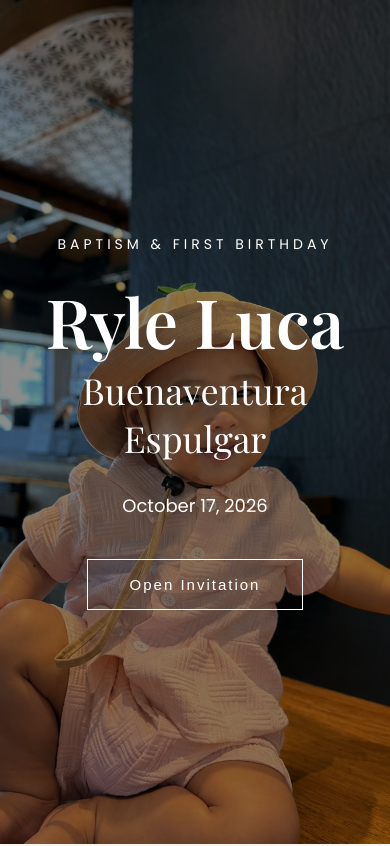
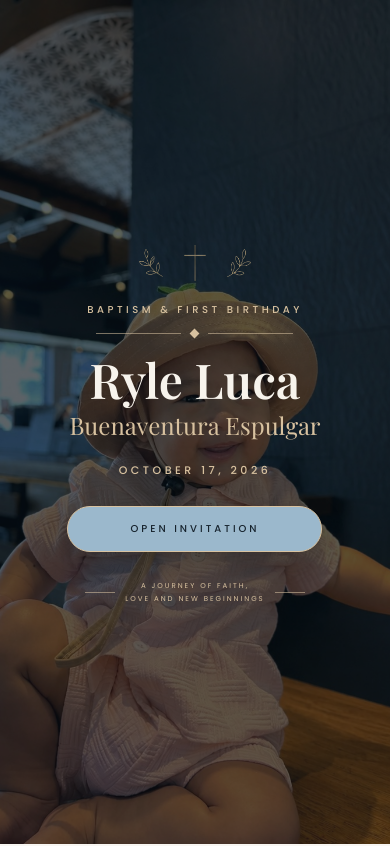
Before and after one commit to kyleee25/ryle-luca-baptism-rsvp, a plain HTML site: page index.html in a window 390 px wide. Shown: the top 846 px of the page. Drawn offline with nearby package versions, Linux system fonts and the light colour scheme.

Commit message:
add enhancements to hero and event and attire section

```diff
--- a/css/style.css
+++ b/css/style.css
@@ -13,10 +13,15 @@ body {
     background:#000;
 }
 
+/* =========================
+   HERO
+========================= */
+
 .hero {
     position:relative;
     width:100%;
     height:100vh;
+    min-height:680px;
     background:url("../images/hero.jpg") center center/cover no-repeat;
     display:flex;
     justify-content:center;
@@ -27,57 +32,248 @@ body {
 .overlay {
     position:absolute;
     inset:0;
-    background:rgba(0,0,0,.45);
+    background:rgba(7,16,24,.65);
 }
 
 .hero-content {
     position:relative;
     z-index:2;
+    width:min(620px, 90%);
     text-align:center;
-    color:white;
+    color:#f7f3ec;
     padding:20px;
 }
 
+.hero-ornament {
+    display:flex;
+    justify-content:center;
+    align-items:center;
+    gap:16px;
+    height:58px;
+    margin-bottom:18px;
+}
+
+.hero-ornament img {
+    display:block;
+    width: 70px;
+    height: 50px;
+    object-fit:contain;
+    opacity:.9;
+}
+
+.hero-ornament .hero-cross {
+    /* width:34px;
+    height:42px; */
+    width: 60px;
+    height: 60px;
+}
+
 .subtitle {
+    margin-bottom:14px;
+    letter-spacing:5px;
+    text-transform:uppercase;
+    font-size:12px;
+    font-weight:500;
+    color:#d8c2a0;
+}
+
+.hero-divider {
+    display:flex;
+    justify-content:center;
+    align-items:center;
+    gap:10px;
+    margin:0 auto 20px;
+    width:255px;
+}
+
+.hero-divider span {
+    width:105px;
+    height:1px;
+    background:rgba(216,194,160,.55);
+}
+
+.hero-divider i {
+    width:7px;
+    height:7px;
+    display:block;
+    background:#d8c2a0;
+    transform:rotate(45deg);
+}
+
+.hero h1 {
+    margin:0;
+    font-family:"Playfair Display",serif;
+    font-size:68px;
+    line-height:1.05;
+    font-weight:600;
+    color:#f7f3ec;
+}
+
+.hero h2 {
+    margin:8px 0 26px;
+    font-family:"Playfair Display",serif;
+    font-size:34px;
+    line-height:1.2;
+    font-weight:400;
+    color:#d8c2a0;
+}
+
+.hero .date {
+    margin-bottom:32px;
+    font-size:14px;
+    font-weight:500;
+    letter-spacing:5px;
+    text-transform:uppercase;
+    color:#d8c2a0;
+}
+
+#openInvitation {
+    display:inline-flex;
+    align-items:center;
+    justify-content:center;
+    gap:20px;
+    min-width:305px;
+    padding:15px 34px;
+    border:1px solid #d8c2a0;
+    border-radius:30px;
+    background:#9bb8cc;
+    color:#17232d;
+    cursor:pointer;
+    font-family:"Poppins",sans-serif;
+    font-size:13px;
+    font-weight:500;
     letter-spacing:4px;
     text-transform:uppercase;
-    font-size:14px;
-    margin-bottom:20px;
-}
-
-h1 {
-    font-family:"Playfair Display",serif;
-    font-size:68px;
-    font-weight:600;
-}
-
-h2 {
-    font-family:"Playfair Display",serif;
-    font-weight:400;
-    font-size:36px;
-    margin-bottom:30px;
-}
-
-.date {
-    font-size:18px;
-    margin-bottom:40px;
-}
-
-button {
-    background:transparent;
-    color:white;
-    border:1px solid white;
-    padding:16px 42px;
-    cursor:pointer;
-    font-size:15px;
-    transition:.3s;
-    letter-spacing:2px;
-}
-
-button:hover {
-    background:white;
-    color:black;
-}
+    box-shadow:0 8px 24px rgba(0,0,0,.22);
+    transition:
+        background .3s ease,
+        color .3s ease,
+        transform .3s ease,
+        box-shadow .3s ease;
+}
+
+#openInvitation:hover {
+    background:#dfc184;
+    color:#17232d;
+    transform:translateY(-2px);
+    box-shadow:0 12px 28px rgba(0,0,0,.28);
+}
+
+.hero-tagline {
+    display:flex;
+    align-items:center;
+    justify-content:center;
+    gap:14px;
+    margin-top:34px;
+}
+
+.hero-tagline span {
+    width:48px;
+    height:1px;
+    background:rgba(216,194,160,.55);
+}
+
+.hero-tagline p {
+    margin:0;
+    font-size:10px;
+    line-height:1.8;
+    letter-spacing:3px;
+    text-transform:uppercase;
+    /* color:#9bb8cc; */
+    color: #d8c2a0
+}
+
+
+/* =========================
+   HERO - MOBILE
+========================= */
+
+@media (max-width:768px) {
+
+    .hero {
+        min-height:620px;
+    }
+
+    .hero-content {
+        width:min(560px, 92%);
+        padding:18px;
+    }
+
+    .hero-ornament {
+        height:48px;
+        gap:11px;
+        margin-bottom:15px;
+    }
+
+    .hero-ornament img {
+        width:38px;
+        height:28px;
+    }
+
+    .hero-ornament .hero-cross {
+        width:28px;
+        height:36px;
+    }
+
+    .subtitle {
+        font-size:10px;
+        letter-spacing:3.5px;
+        margin-bottom:12px;
+    }
+
+    .hero-divider {
+        width:210px;
+        margin-bottom:17px;
+    }
+
+    .hero-divider span {
+        width:85px;
+    }
+
+    .hero h1 {
+        font-size:48px;
+    }
+
+    .hero h2 {
+        margin-top:7px;
+        margin-bottom:22px;
+        font-size:24px;
+    }
+
+    .hero .date {
+        margin-bottom:27px;
+        font-size:11px;
+        letter-spacing:3.5px;
+    }
+
+    #openInvitation {
+        min-width:255px;
+        padding:14px 25px;
+        gap:15px;
+        font-size:10px;
+        letter-spacing:3px;
+    }
+
+    .hero-button-arrow {
+        font-size:18px;
+    }
+
+    .hero-tagline {
+        gap:10px;
+        margin-top:28px;
+    }
+
+    .hero-tagline span {
+        width:30px;
+    }
+
+    .hero-tagline p {
+        font-size:7px;
+        letter-spacing:2px;
+    }
+
+}
+
 
 
 /* =========================
@@ -415,20 +611,60 @@ button:hover {
 }
 
 .event-venue {
-    margin-bottom: 30px;
+    min-height: 58px;
+
+    margin-bottom: 16px;
+
+    display: flex;
+    align-items: flex-start;
+    justify-content: center;
 
     font-family: "Playfair Display", Georgia, serif;
     font-size: 24px;
+    line-height: 1.3;
 
     color: #5e8fb8;
 }
 
+.event-map-link {
+    display: inline-block;
+
+    margin-top: 0;
+    margin-bottom: 30px;
+
+    padding: 10px 18px;
+
+    border: 1px solid #8eb6d2;
+    border-radius: 20px;
+
+    background: #5e8fb8;
+    color: #ffffff;
+
+    font-family: "Poppins", sans-serif;
+    font-size: 11px;
+    font-weight: 500;
+    letter-spacing: 1.5px;
+    text-transform: uppercase;
+
+    text-decoration: none;
+
+    transition:
+        background 0.3s ease,
+        color 0.3s ease,
+        transform 0.3s ease;
+}
+
+.event-map-link:hover {
+    background: #5e8fb8;
+    color: #ffffff;
+
+    transform: translateY(-1px);
+}
+
 .attire-divider {
-    width: 45px;
+    width: 80%;
     height: 1px;
-
     margin-bottom: 28px;
-
     background: #d8d1c9;
 }
 
--- a/index.html
+++ b/index.html
@@ -35,9 +35,28 @@
 
     <div class="hero-content">
 
+        <div class="hero-ornament" aria-hidden="true">
+            <img
+                src="images/left-leaning-leaf.png"
+                alt="">
+            <img
+                class="hero-cross"
+                src="images/cross-hero.png"
+                alt="">
+            <img
+                src="images/right-leaning-leaf.png"
+                alt="">
+        </div>
+
         <p class="subtitle">
             Baptism & First Birthday
         </p>
+
+        <div class="hero-divider" aria-hidden="true">
+            <span></span>
+            <i></i>
+            <span></span>
+        </div>
 
         <h1>
             Ryle Luca
@@ -54,6 +73,12 @@
         <button id="openInvitation">
             Open Invitation
         </button>
+
+        <div class="hero-tagline" aria-hidden="true">
+            <span></span>
+            <p>A Journey of Faith,<br>Love and New Beginnings</p>
+            <span></span>
+        </div>
 
     </div>
 
@@ -283,8 +308,17 @@
                 </h3>
 
                 <p class="event-venue">
-                    Mary Mother Church
+                    Mary Mother of the Church Parish
                 </p>
+
+                <a
+                    class="event-map-link"
+                    href="https://maps.app.goo.gl/6A6Tmq11Qi9udmTA9"
+                    target="_blank"
+                    rel="noopener noreferrer"
+                >
+                    View on Google Maps
+                </a>
 
                 <div class="attire-divider"></div>
 
@@ -317,12 +351,21 @@
                 </p>
 
                 <h3>
-                    1:00 PM
+                    11:00 AM
                 </h3>
 
                 <p class="event-venue">
-                    Fredo Restaurant
+                    Fredo Cafe / Restaurant
                 </p>
+
+                <a
+                    class="event-map-link"
+                    href="https://maps.app.goo.gl/FWiFcoAGmcjp4BG47"
+                    target="_blank"
+                    rel="noopener noreferrer"
+                >
+                    View on Google Maps
+                </a>
 
                 <div class="attire-divider"></div>
 
```
Also changed, not shown: images/cross-hero.png (added), images/cross-hero.svg (added), images/cross.svg (added), images/left-leaning-leaf.png (added), images/right-leaning-leaf.png (added).
